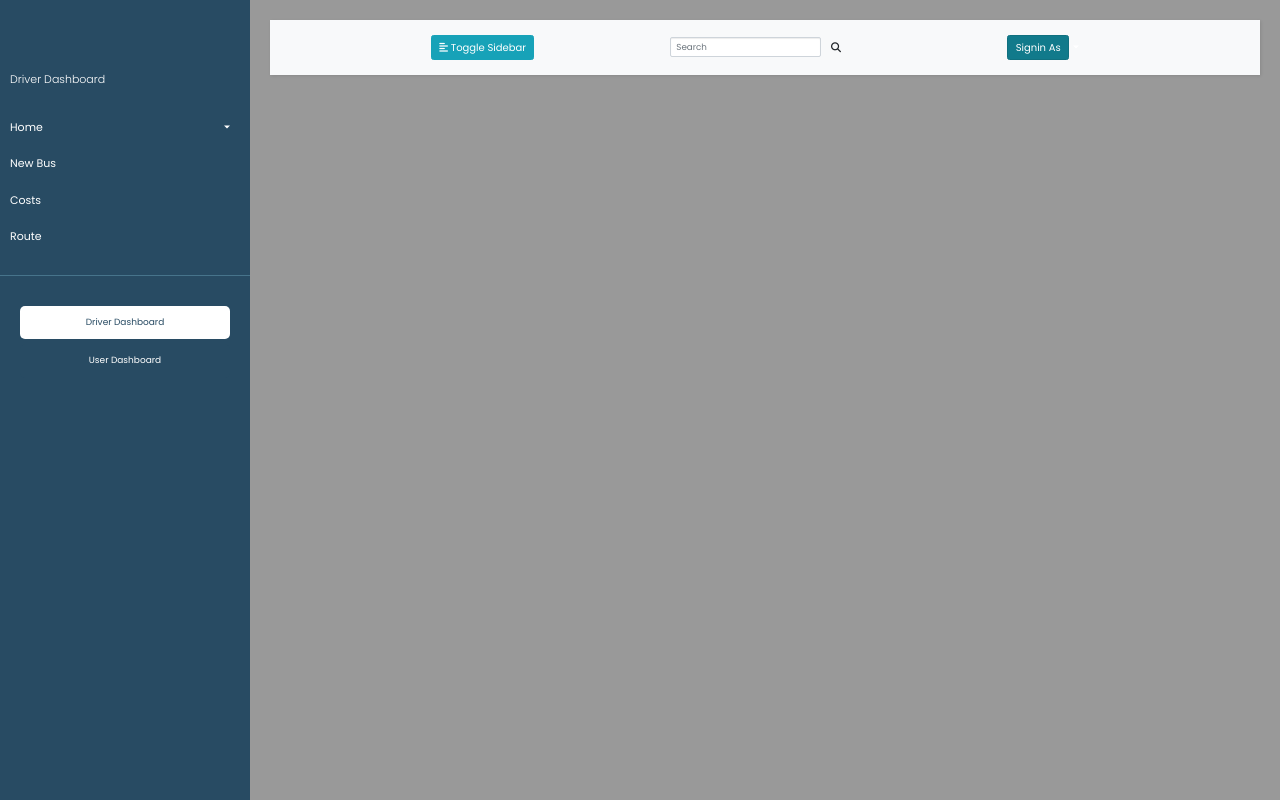
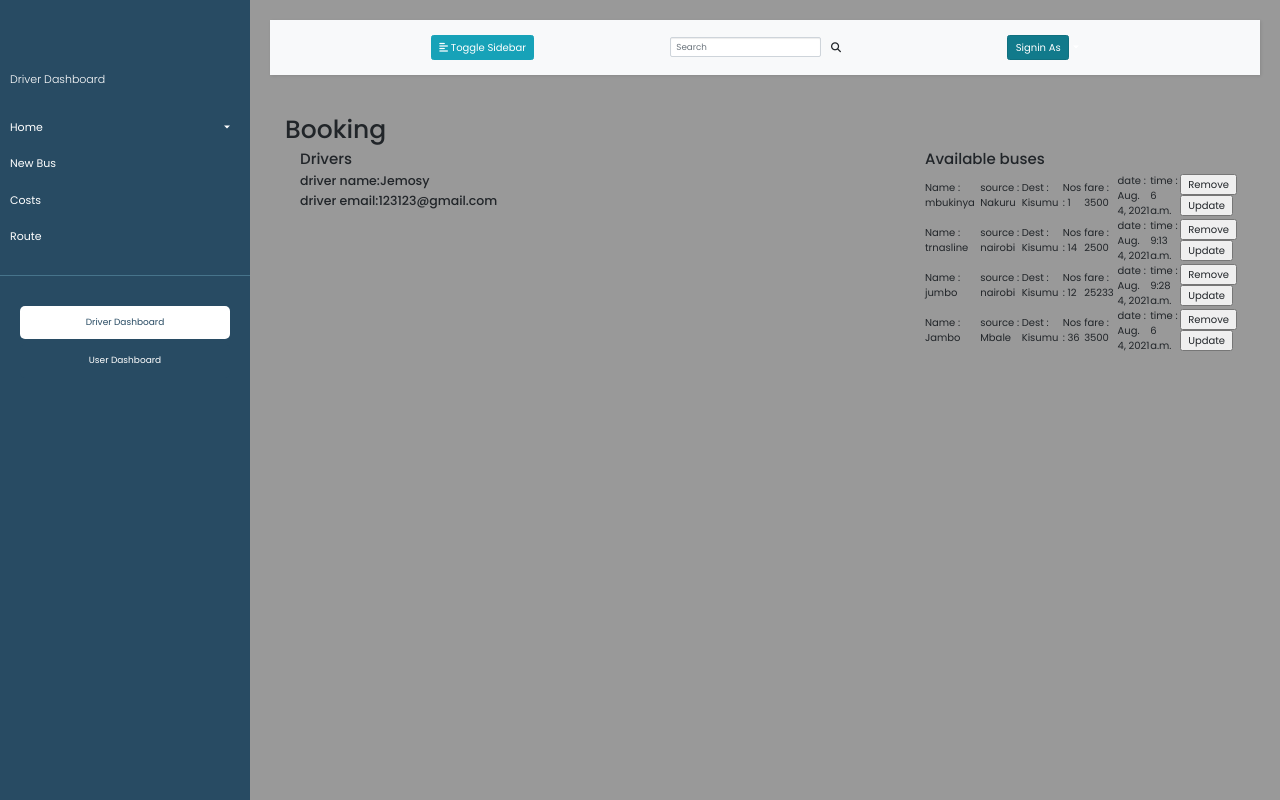
Before and after one commit to gabyxbinnaeah/Bus-Booking, a Django app: page / in a window 1280 px wide. Run offline with Django 3.2, Linux system fonts and the light colour scheme; data comes from the database, SQL or seed files in the repository; both versions use the stored data as it was after the commit; some libraries are stand-ins or nearby versions.

Commit message:
polishing dashboard

```diff
--- a/driverapp/templates/customer.html
+++ b/driverapp/templates/customer.html
@@ -17,7 +17,7 @@
                 <td style="padding:10;">date : {{customer.date}}
                 <td style="padding:10;">time : {{customer.time}}
                 <td style="padding:10;">
-                    <form action="/driver/delete/" method="post">
+                    <form action="" method="post">
                         {% csrf_token %}
                         <input type="hidden" name="id" value="{{bus.id}}">
                         <input class="" type="submit" value="Book Now">
--- a/driverapp/templates/driver/dashboard.html
+++ b/driverapp/templates/driver/dashboard.html
@@ -286,6 +286,44 @@
             </nav>
 
             <!-- body -->
+            <div class="driver">
+                    <div class="container">
+                        <h1>Booking</h1>
+                        {{block.super}}
+
+                        <div class="col-sm-8">
+                            <h4 class="" style="padding-top:50">Drivers</h4>
+                            {% for driver in drivers %}
+                            <h5>driver name:{{driver.name}}</h5>
+                            <h5>driver email:{{driver.email}}</h5>
+
+                        </div>
+                        {% endfor %}
+                        <h4 class="" style="padding-top:50">Available buses</h4>
+                        <div style="padding:50">
+                            <table class="">
+                                {% for bus in bus %}
+                                <tr>
+                                    <td style="padding:10;">Name : {{bus.bus_name}}</td>
+                                    <td style="padding:10;">source : {{bus.source}}</td>
+                                    <td style="padding:10;">Dest : {{bus.dest}}</td>
+                                    <td style="padding:10;">Nos : {{bus.nos}}</td>
+                                    <td style="padding:10;">fare : {{bus.fare}}
+                                    <td style="padding:10;">date : {{bus.date}}
+                                    <td style="padding:10;">time : {{bus.time}}
+                                    <td style="padding:10;">
+                                        <form action="/driverapp/delete_bus" method="post">
+                                            {% csrf_token %}
+                                            <input type="hidden" name="id" value="{{bus.id}}">
+                                            <input class="" type="submit" value="Remove">
+                                            <input class="" type="submit" value="Update">
+                                        </form>
+                                    </td>
+                                </tr>
+                                {% endfor %}
+                        </div>
+                    </div>
+            </div>
 
 
 
--- a/driverapp/urls.py
+++ b/driverapp/urls.py
@@ -3,9 +3,10 @@ from . import views
 from django.conf.urls import url
 
 urlpatterns=[
-    path('index',views.index, name='index'),
+    # path('index',views.index, name='index'),
     path('customer/',views.customer, name='customer'),
     path('registeruser/',views.registeruser, name='register'),
     path('loginpage/',views.loginpage, name='loginpage'),
-     path('', views.dashboard, name='dashboard'),
+    path('', views.dashboard, name='dashboard'),
+    path('delete_bus/', views.delete_bus, name='delete'),
 ]
--- a/driverapp/views.py
+++ b/driverapp/views.py
@@ -8,24 +8,21 @@ from django.contrib import messages
 from django.contrib.auth import authenticate,login,logout
 
 # Create your views here.
-@login_required
-def index(request):
+# @login_required
+def dashboard(request):
     drivers = Driver.objects.all()
     bus = Bus.objects.all()
-    if not request.user.is_authenticated:
-        return render(request, 'registration/login.html')
-    else:
-        return render(request, 'driver/index.html',{"drivers":drivers, "bus":bus})
+    # if not request.user.is_authenticated:
+    #     return render(request, 'registration/login.html')
+    # else:
+    return render(request, 'driver/dashboard.html',{"drivers":drivers, "bus":bus})
 
-# def login(request):
-#     return render(request, 'registration/login.html')
-
-
+@login_required
 def delete_bus(request):
     bu_id = request.POST['id']
     bus = Bus.objects.get(id = bu_id)
     bus.delete()
-    return render(request, 'driver/index.html' )
+    return render(request, 'driver/dashboard.html',{"bus":bus} )
     # return HttpResponseRedirect('/driverapp/manage_busees/')
 
 def customer(request):
@@ -54,7 +51,7 @@ def registeruser(request):
 def loginpage(request):
     if request.user.is_authenticated:
 
-            return redirect('index')
+            return redirect('dashboard')
     else:
         if request.method == 'POST':
             username = request.POST.get('username')
@@ -71,22 +68,10 @@ def loginpage(request):
 
     return render(request,'registration/login.html')
 
-def dashboard(request):
-    return render(request, 'driver/dashboard.html')
-# def bus(request):
-#     bus = Bus.objects.all()
-#     return render(request, 'driver/index.html',{"bus":bus})
+# def dashboard(request):
+#     return render(request, 'driver/dashboard.html')
 
-# def registration(request):
-#     if request.method == 'POST':
-#         form = RegisterForm(request.POST)
-#         if form.is_valid():
-#             username = form.cleaned_data.get('username')
-#             form.save()
-#             return redirect('login')
-#     else:
-#         form = RegisterForm()
-#     context = {
-#         'form':form,
-#     }
-#     return render(request, 'registration/register.html', context)
+
+def add_bus(request):
+    bus = Bus.objects.all()
+    return render(request, 'driver/bus_added.html')
```
Also changed, not shown: driverapp/templates/driver/index.html (+1 -32 lines), driverapp/templates/driver/vehicle_added.html (added, +10 -0 lines), db.sqlite3.
